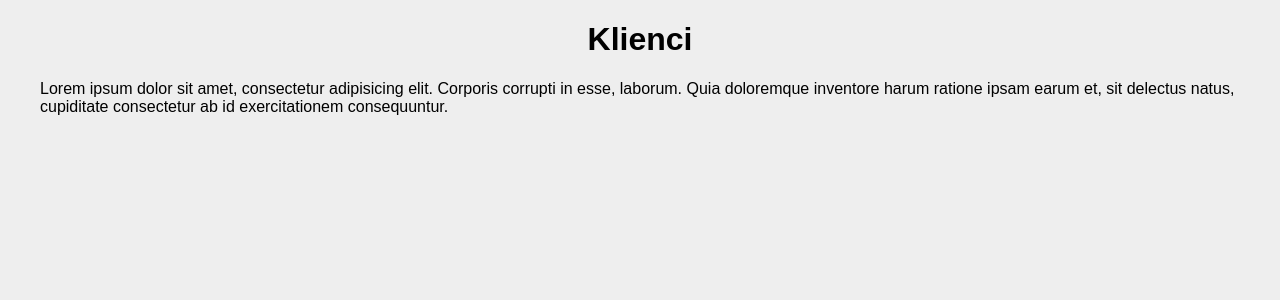
After one commit to MikiWojak/Zamowienia, a PHP site: page /klienci.php in a window 1280 px wide. The commit adds this page. Shown: the top 300 px of the page. Run offline with PHP 8.4, Linux system fonts and the light colour scheme.

Commit message:
Podstrona klienci.php
Dodano podstrone
Na niej bedzie mozna zarzadzac klientami

```diff
--- a/index.php
+++ b/index.php
@@ -12,7 +12,7 @@
    </div>
 
    <div class="container">
-       <a href="#">Lista klientów</a>
+       <a href="klienci.php">Lista klientów</a>
    </div>
 </body>
 </html>
--- /dev/null
+++ b/klienci.php
@@ -0,0 +1,18 @@
+<!DOCTYPE html>
+<html lang="pl">
+<head>
+    <meta charset="UTF-8">
+    <title>Klienci</title>
+
+    <link rel="stylesheet" href="style.css">
+</head>
+<body>
+   <div class="title">
+       <h1>Klienci</h1>
+   </div>
+
+    <div class="container">
+        Lorem ipsum dolor sit amet, consectetur adipisicing elit. Corporis corrupti in esse, laborum. Quia doloremque inventore harum ratione ipsam earum et, sit delectus natus, cupiditate consectetur ab id exercitationem consequuntur.
+    </div>
+</body>
+</html>
```
